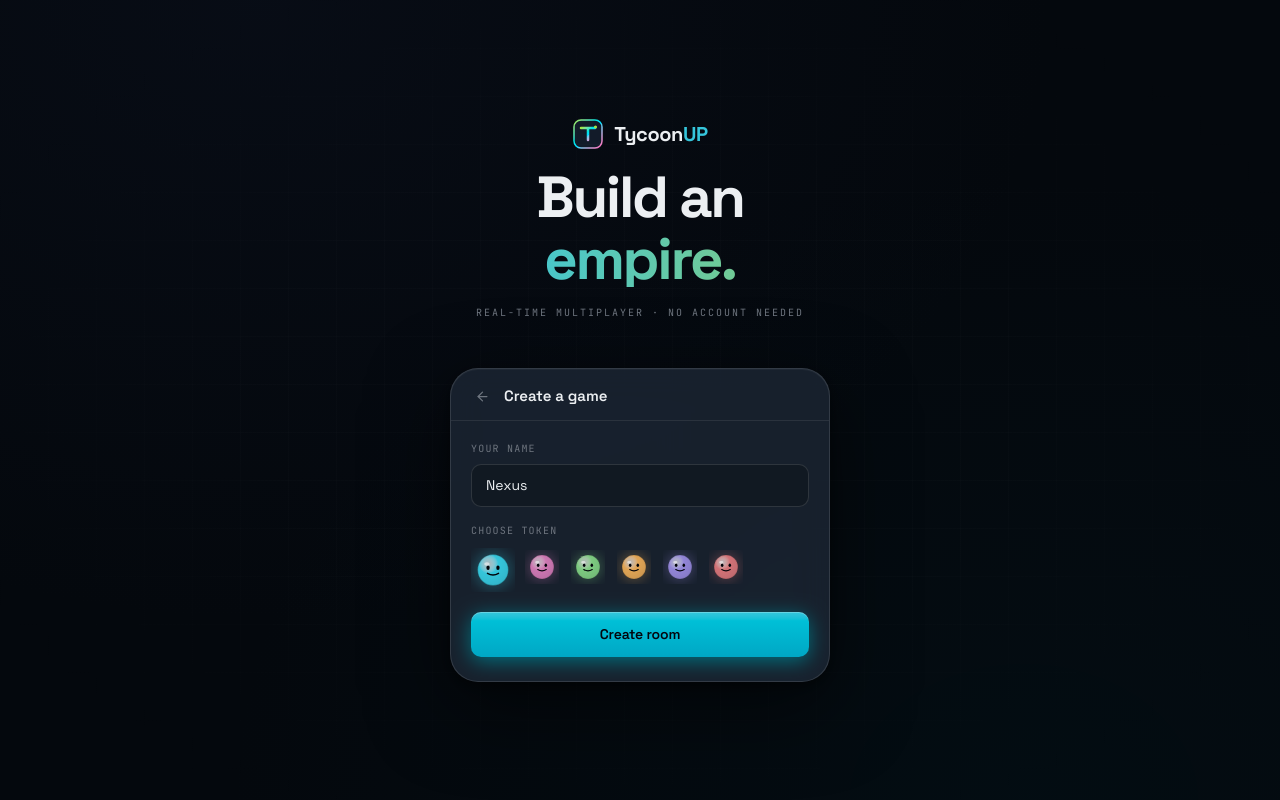
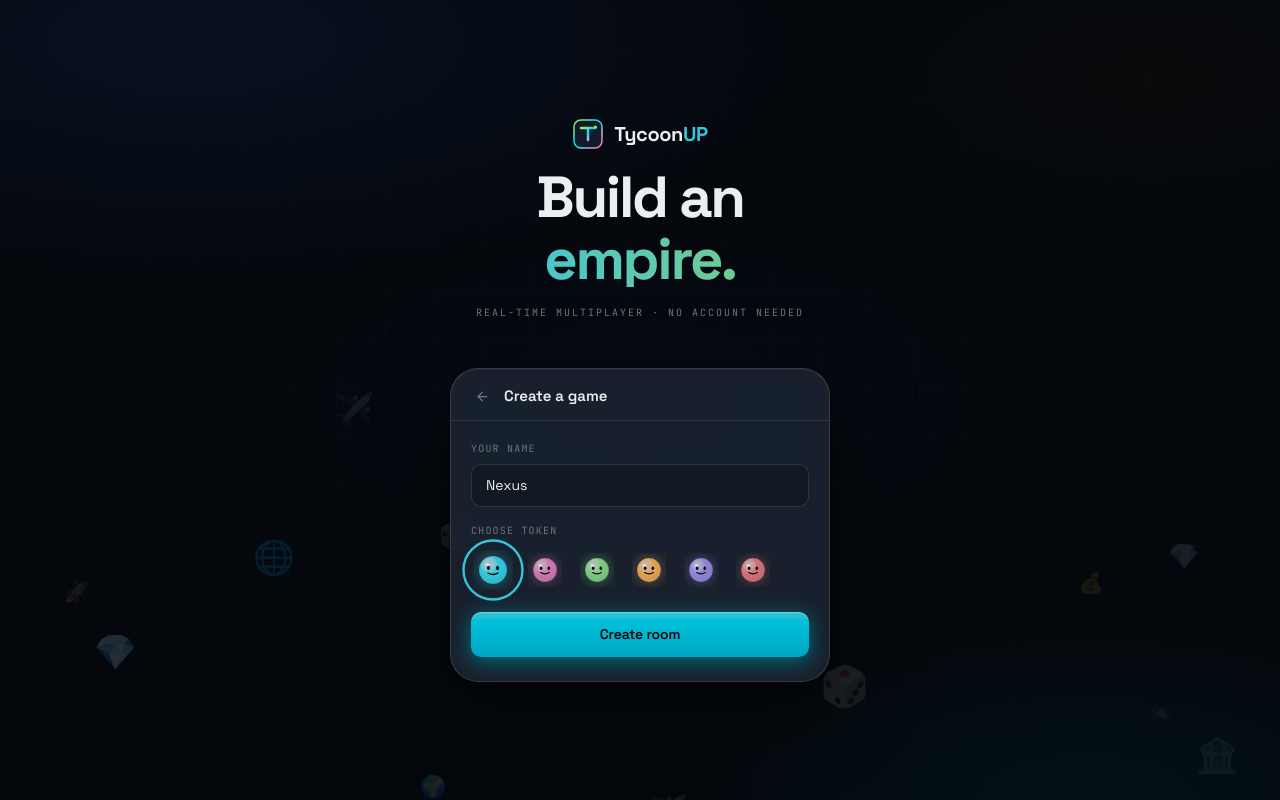
Before and after one commit to Alapottra-troj1n/tycoonup, a Next.js app: page / in a window 1280 px wide. Both pictures are taken after a click on the button "Create game". Built offline with nearby package versions, Linux system fonts and the light colour scheme.

Commit message:
added background animation

```diff
--- a/app/globals.css
+++ b/app/globals.css
@@ -98,13 +98,15 @@ body {
 
 ::selection { background: var(--neon-cyan-dim); color: white; }
 
-/* Subtle grid backdrop on app surface */
+/* Gradient backdrop on app surface */
 .tu-backdrop {
   position: relative;
   min-height: 100vh;
   background:
-    radial-gradient(ellipse at 20% 0%, oklch(0.24 0.05 270 / 0.20), transparent 55%),
-    radial-gradient(ellipse at 80% 100%, oklch(0.24 0.05 215 / 0.16), transparent 55%),
+    radial-gradient(ellipse 80% 50% at 15%   5%,  oklch(0.28 0.08 265 / 0.30), transparent 60%),
+    radial-gradient(ellipse 60% 40% at 85% 100%,  oklch(0.26 0.09 200 / 0.25), transparent 55%),
+    radial-gradient(ellipse 40% 30% at 50%  50%,  oklch(0.22 0.06 290 / 0.15), transparent 70%),
+    radial-gradient(ellipse 35% 25% at 90%  10%,  oklch(0.25 0.07  72 / 0.12), transparent 60%),
     var(--bg-abyss);
 }
 .tu-backdrop::before {
@@ -112,8 +114,8 @@ body {
   position: absolute;
   inset: 0;
   background-image:
-    linear-gradient(oklch(1 0 0 / 0.015) 1px, transparent 1px),
-    linear-gradient(90deg, oklch(1 0 0 / 0.015) 1px, transparent 1px);
+    linear-gradient(oklch(1 0 0 / 0.018) 1px, transparent 1px),
+    linear-gradient(90deg, oklch(1 0 0 / 0.018) 1px, transparent 1px);
   background-size: 48px 48px;
   pointer-events: none;
   mask-image: radial-gradient(ellipse at center, black 40%, transparent 85%);
--- a/app/page.tsx
+++ b/app/page.tsx
@@ -1,6 +1,6 @@
 'use client';
 
-import { useState } from 'react';
+import { useState, useEffect } from 'react';
 import { useSearchParams, useRouter } from 'next/navigation';
 import { motion, AnimatePresence } from 'framer-motion';
 import { Suspense } from 'react';
@@ -18,6 +18,55 @@ const NEON_COLORS: Record<string, string> = {
   violet:  'var(--neon-violet)',
   rose:    'var(--neon-rose)',
 };
+
+const FLOAT_ICONS = ['💰', '🏦', '✈️', '🌍', '🚀', '💎', '🏴‍☠️', '🎲', '💵', '🌐', '🏙️', '⚡'];
+
+function FloatingIcons() {
+  const [items, setItems] = useState<Array<{ id: number; icon: string; x: number; delay: number; duration: number; size: number; opacity: number }>>([]);
+
+  useEffect(() => {
+    const generated = Array.from({ length: 22 }, (_, i) => ({
+      id: i,
+      icon: FLOAT_ICONS[i % FLOAT_ICONS.length],
+      x: Math.random() * 100,
+      delay: Math.random() * 12,
+      duration: 12 + Math.random() * 16,
+      size: 16 + Math.random() * 24,
+      opacity: 0.06 + Math.random() * 0.10,
+    }));
+    setItems(generated);
+  }, []);
+
+  return (
+    <div style={{
+      position: 'fixed', inset: 0, pointerEvents: 'none', overflow: 'hidden', zIndex: 0,
+    }}>
+      {items.map((item) => (
+        <motion.span
+          key={item.id}
+          style={{
+            position: 'absolute',
+            left: `${item.x}%`,
+            bottom: '-60px',
+            fontSize: item.size,
+            opacity: item.opacity,
+            userSelect: 'none',
+            filter: 'blur(0.4px)',
+          }}
+          animate={{ y: [0, -(window?.innerHeight ?? 900) - 100] }}
+          transition={{
+            duration: item.duration,
+            delay: item.delay,
+            repeat: Infinity,
+            ease: 'linear',
+          }}
+        >
+          {item.icon}
+        </motion.span>
+      ))}
+    </div>
+  );
+}
 
 function PlayerToken({ color, size = 36 }: { color: string; size?: number }) {
   const c = NEON_COLORS[color] || 'var(--neon-cyan)';
@@ -43,7 +92,7 @@ function PlayerToken({ color, size = 36 }: { color: string; size?: number }) {
 
 function ColorPicker({ selected, onSelect }: { selected: PlayerColor; onSelect: (c: PlayerColor) => void }) {
   return (
-    <div style={{ display: 'flex', gap: 8, flexWrap: 'wrap' }}>
+    <div style={{ display: 'flex', gap: 8, flexWrap: 'wrap', alignItems: 'center' }}>
       {ALL_PLAYER_COLORS.map((c) => {
         const isSelected = selected === c;
         return (
@@ -52,22 +101,25 @@ function ColorPicker({ selected, onSelect }: { selected: PlayerColor; onSelect:
             onClick={() => onSelect(c as PlayerColor)}
             title={c}
             style={{
-              width: isSelected ? 44 : 38,
-              height: isSelected ? 44 : 38,
+              /* Fixed 44×44 box — no size change on select, zero layout shift */
+              width: 44,
+              height: 44,
+              flexShrink: 0,
               borderRadius: '50%',
               border: 'none',
               padding: 0,
               background: 'transparent',
               cursor: 'pointer',
-              transform: isSelected ? 'scale(1.1)' : 'scale(1)',
-              transition: 'transform var(--dur-fast) var(--ease-out), width var(--dur-fast), height var(--dur-fast)',
-              outline: 'none',
+              transition: 'transform var(--dur-fast) var(--ease-out)',
+              transform: isSelected ? 'scale(1.18)' : 'scale(1)',
+              outline: isSelected ? `2px solid ${NEON_COLORS[c] ?? 'var(--neon-cyan)'}` : 'none',
+              outlineOffset: 2,
               display: 'flex',
               alignItems: 'center',
               justifyContent: 'center',
             }}
           >
-            <PlayerToken color={c} size={isSelected ? 40 : 34} />
+            <PlayerToken color={c} size={34} />
           </button>
         );
       })}
@@ -138,13 +190,24 @@ function HomeContent() {
     setError(null);
     try {
       const res = await createRoom(name.trim(), color);
-      if (!res.success || !res.data) { setError(res.error ?? 'Failed to create room'); return; }
+      if (!res.success || !res.data) {
+        const msg = res.error ?? 'Failed to create room';
+        setError(
+          msg.toLowerCase().includes('fetch failed')
+            ? 'Cannot reach the game server. Check your internet connection and try again.'
+            : msg
+        );
+        return;
+      }
       await fetch('/api/set-player', {
         method: 'POST',
         headers: { 'Content-Type': 'application/json' },
         body: JSON.stringify({ roomCode: res.data.roomCode, playerId: res.data.playerId }),
       });
       router.push(`/${res.data.roomCode}`);
+    } catch (e) {
+      setError('An unexpected error occurred. Please try again.');
+      console.error(e);
     } finally { setLoading(false); }
   }
 
@@ -155,21 +218,33 @@ function HomeContent() {
     setError(null);
     try {
       const res = await joinRoom(roomCode.trim().toUpperCase(), name.trim(), color);
-      if (!res.success || !res.data) { setError(res.error ?? 'Failed to join room'); return; }
+      if (!res.success || !res.data) {
+        const msg = res.error ?? 'Failed to join room';
+        setError(
+          msg.toLowerCase().includes('fetch failed')
+            ? 'Cannot reach the game server. Check your internet connection and try again.'
+            : msg
+        );
+        return;
+      }
       await fetch('/api/set-player', {
         method: 'POST',
         headers: { 'Content-Type': 'application/json' },
         body: JSON.stringify({ roomCode: roomCode.trim().toUpperCase(), playerId: res.data.playerId }),
       });
       router.push(`/${roomCode.trim().toUpperCase()}`);
+    } catch (e) {
+      setError('An unexpected error occurred. Please try again.');
+      console.error(e);
     } finally { setLoading(false); }
   }
 
   return (
-    <div className="tu-backdrop" style={{ display: 'flex', flexDirection: 'column', alignItems: 'center', justifyContent: 'center', minHeight: '100vh', padding: '48px 16px' }}>
+    <div className="tu-backdrop" style={{ display: 'flex', flexDirection: 'column', alignItems: 'center', justifyContent: 'center', minHeight: '100vh', padding: '48px 16px', position: 'relative' }}>
+      <FloatingIcons />
       {/* Logo + headline */}
       <motion.div
-        style={{ marginBottom: 48, textAlign: 'center' }}
+        style={{ marginBottom: 48, textAlign: 'center', position: 'relative', zIndex: 1 }}
         initial={{ opacity: 0, y: -20 }}
         animate={{ opacity: 1, y: 0 }}
         transition={{ duration: 0.55, ease: [0.22, 1, 0.36, 1] }}
@@ -215,6 +290,7 @@ function HomeContent() {
       </motion.div>
 
       {/* Action card */}
+      <div style={{ position: 'relative', zIndex: 1, width: '100%', display: 'flex', justifyContent: 'center' }}>
       <AnimatePresence mode="wait">
         {mode === 'home' && (
           <motion.div
@@ -364,6 +440,7 @@ function HomeContent() {
           </motion.div>
         )}
       </AnimatePresence>
+      </div>
     </div>
   );
 }
```
